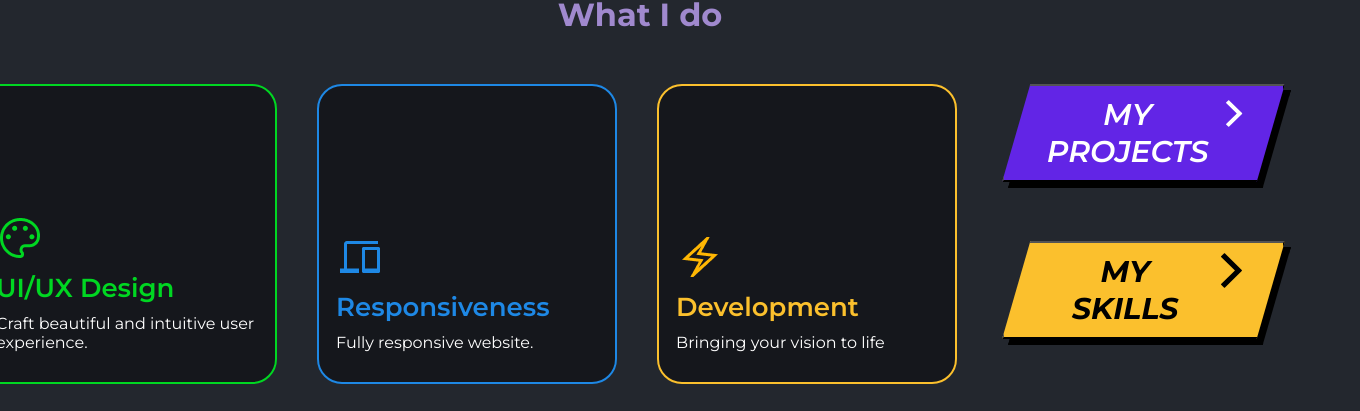
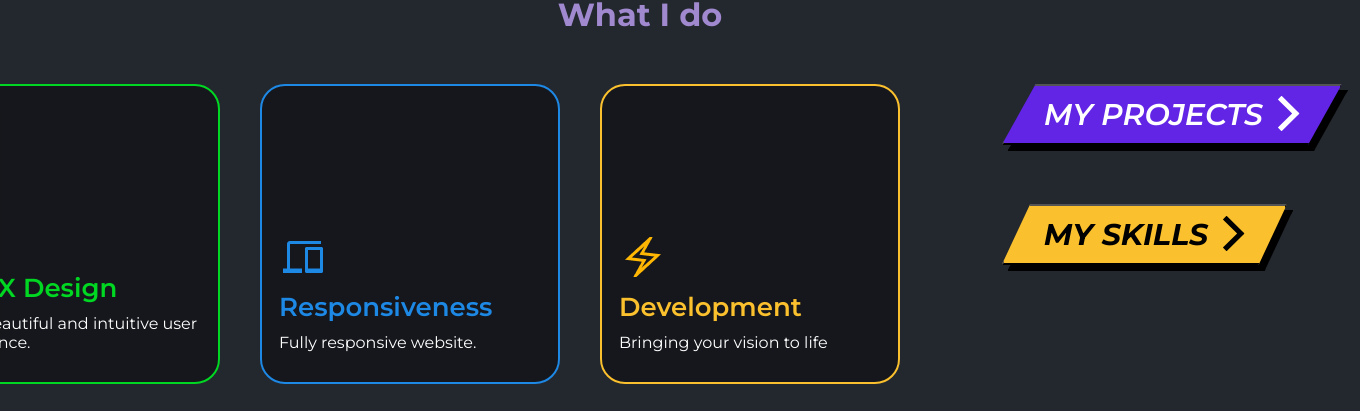
Before and after one commit to ImAndresito/My-Portfolio, an Angular app: page / in a window 1280 px wide. Shown: the part 450-861 px from the top of the page, 1360 px wide, since content can reach past the window. Built offline with nearby package versions, Linux system fonts and the light colour scheme.

Commit message:
style: improve mobile responsiveness and clean up margins
- Wrap mobile styles in media query in app component
- Remove redundant left margins in what-ido component for mobile

```diff
--- a/src/app/app.component.css
+++ b/src/app/app.component.css
@@ -9,8 +9,9 @@ main {
 }
 
 /* MOBILE */
-
-main {
-  width: auto;
-  height: auto;
+@media screen and (max-width: 480px) {
+  main {
+    width: auto;
+    height: auto;
+  }
 }
--- a/src/app/components/what-ido/what-ido.component.css
+++ b/src/app/components/what-ido/what-ido.component.css
@@ -57,7 +57,6 @@ main {
   flex-direction: column;
   gap: 20px;
   margin-right: 18px;
-  margin-left: 45px;
 }
 
 .buttons button {
@@ -169,7 +168,6 @@ main {
     margin-right: 0;
     gap: 0;
     padding: 25px 15px;
-    margin-left: 0;
   }
 
   .buttons button {
```
